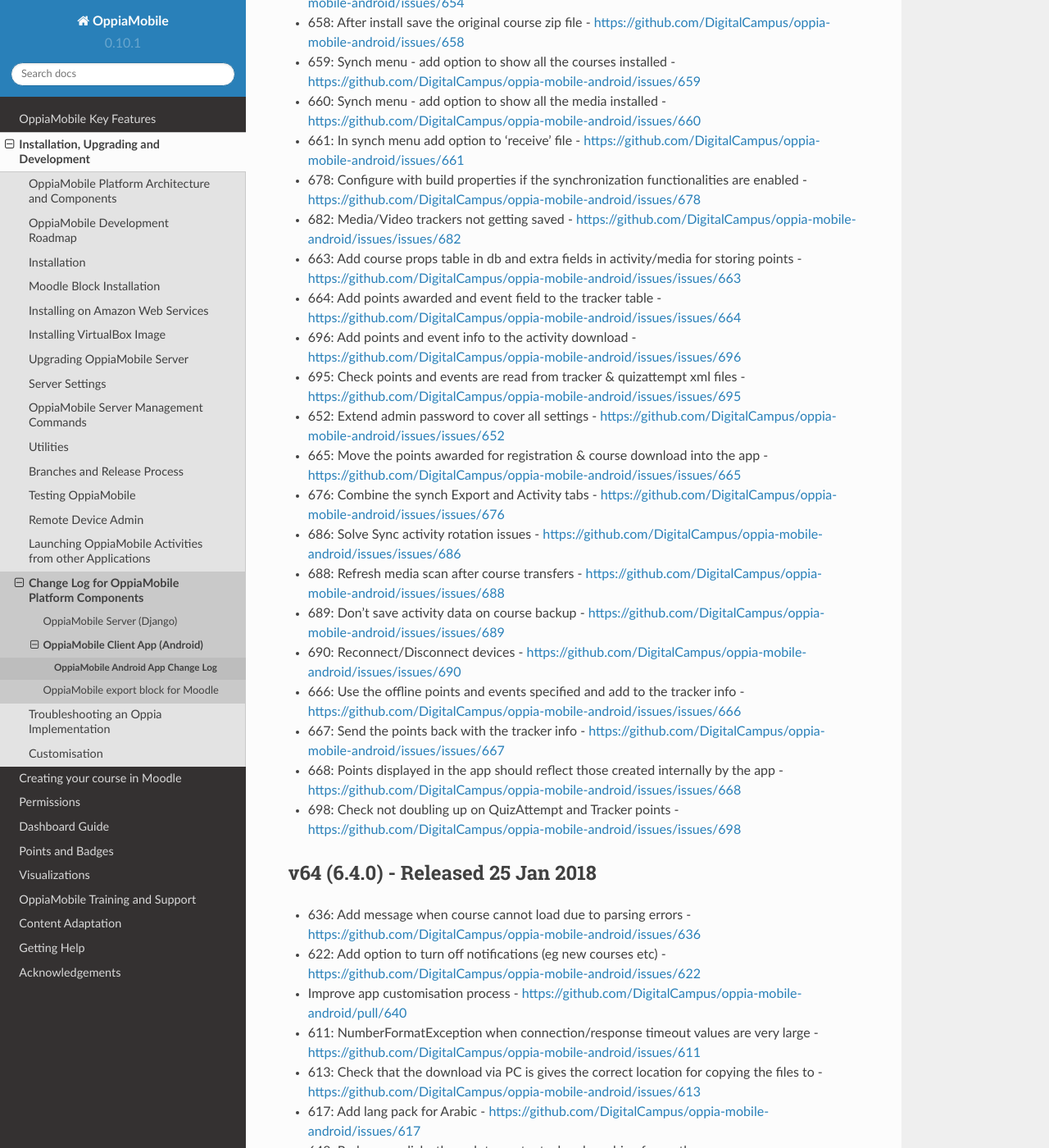
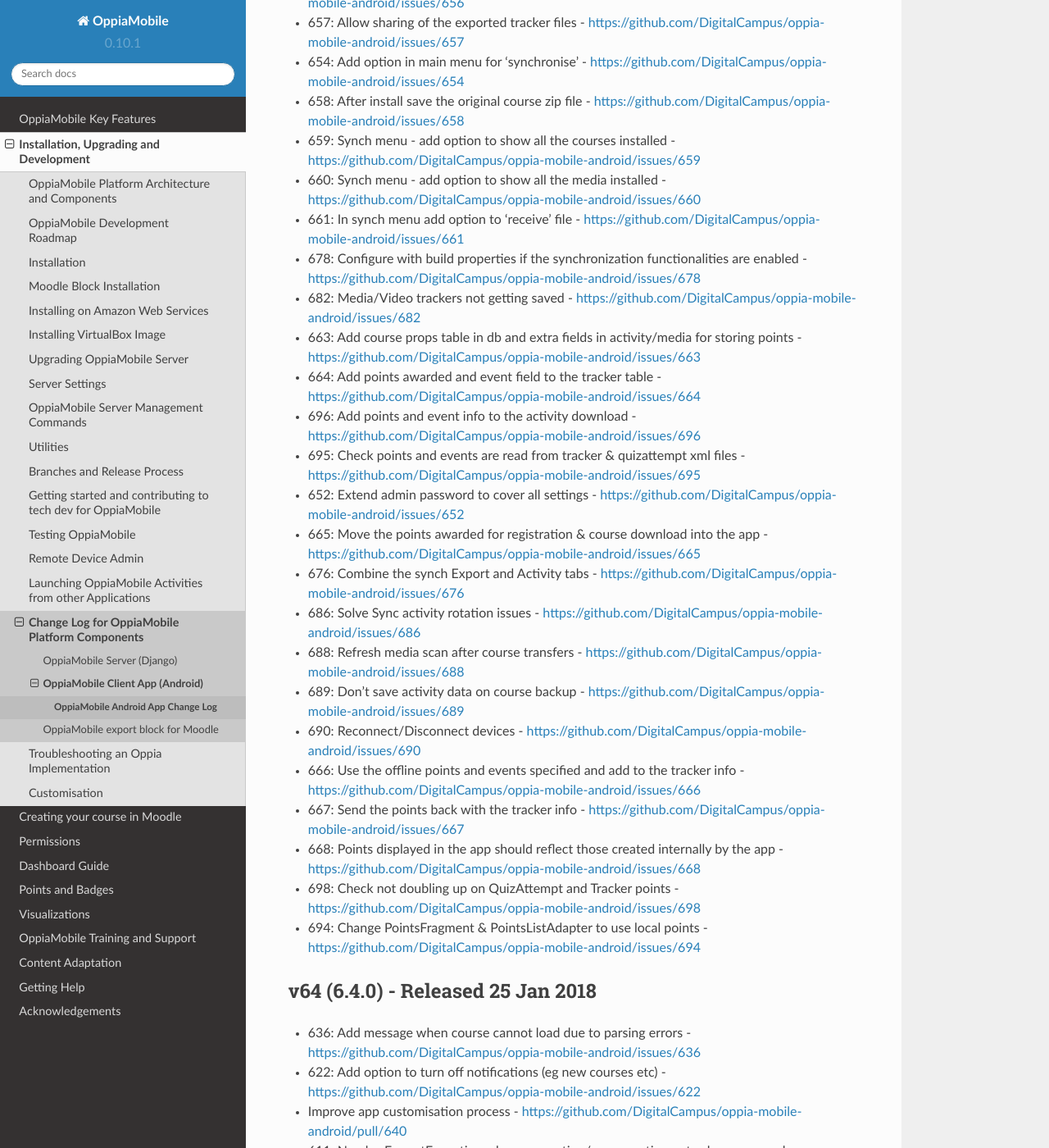
Before and after one commit to DigitalCampus/django-oppia, a Sphinx documentation site: the page built from docs/dev/changelog_android.rst, in a window 1280 px wide and 1400 px high, scrolled down 608 px. Shown: the whole window at 82% size. Built offline with Sphinx 7.4.7 and the Read the Docs theme 2.0.0, drawn with Linux system fonts in a browser that asks for light colours; the version number is read from the project's files by our own code; some of the changed text lies outside the part shown.

Commit message:
update docs

```diff
--- a/docs/dev/changelog_android.rst
+++ b/docs/dev/changelog_android.rst
@@ -20,22 +25,23 @@
 * 660: Synch menu - add option to show all the media installed - https://github.com/DigitalCampus/oppia-mobile-android/issues/660
 * 661: In synch menu add option to 'receive' file - https://github.com/DigitalCampus/oppia-mobile-android/issues/661
 * 678: Configure with build properties if the synchronization functionalities are enabled - https://github.com/DigitalCampus/oppia-mobile-android/issues/678
-* 682: Media/Video trackers not getting saved - https://github.com/DigitalCampus/oppia-mobile-android/issues/issues/682
-* 663: Add course props table in db and extra fields in activity/media for storing points - https://github.com/DigitalCampus/oppia-mobile-android/issues/issues/663
-* 664: Add points awarded and event field to the tracker table - https://github.com/DigitalCampus/oppia-mobile-android/issues/issues/664
-* 696: Add points and event info to the activity download - https://github.com/DigitalCampus/oppia-mobile-android/issues/issues/696
-* 695: Check points and events are read from tracker & quizattempt xml files - https://github.com/DigitalCampus/oppia-mobile-android/issues/issues/695
-* 652: Extend admin password to cover all settings - https://github.com/DigitalCampus/oppia-mobile-android/issues/issues/652
-* 665: Move the points awarded for registration & course download into the app - https://github.com/DigitalCampus/oppia-mobile-android/issues/issues/665
-* 676: Combine the synch Export and Activity tabs - https://github.com/DigitalCampus/oppia-mobile-android/issues/issues/676
-* 686: Solve Sync activity rotation issues - https://github.com/DigitalCampus/oppia-mobile-android/issues/issues/686
-* 688: Refresh media scan after course transfers - https://github.com/DigitalCampus/oppia-mobile-android/issues/issues/688
-* 689: Don't save activity data on course backup - https://github.com/DigitalCampus/oppia-mobile-android/issues/issues/689
-* 690: Reconnect/Disconnect devices - https://github.com/DigitalCampus/oppia-mobile-android/issues/issues/690
-* 666: Use the offline points and events specified and add to the tracker info - https://github.com/DigitalCampus/oppia-mobile-android/issues/issues/666
-* 667: Send the points back with the tracker info - https://github.com/DigitalCampus/oppia-mobile-android/issues/issues/667
-* 668: Points displayed in the app should reflect those created internally by the app - https://github.com/DigitalCampus/oppia-mobile-android/issues/issues/668
-* 698: Check not doubling up on QuizAttempt and Tracker points - https://github.com/DigitalCampus/oppia-mobile-android/issues/issues/698
+* 682: Media/Video trackers not getting saved - https://github.com/DigitalCampus/oppia-mobile-android/issues/682
+* 663: Add course props table in db and extra fields in activity/media for storing points - https://github.com/DigitalCampus/oppia-mobile-android/issues/663
+* 664: Add points awarded and event field to the tracker table - https://github.com/DigitalCampus/oppia-mobile-android/issues/664
+* 696: Add points and event info to the activity download - https://github.com/DigitalCampus/oppia-mobile-android/issues/696
+* 695: Check points and events are read from tracker & quizattempt xml files - https://github.com/DigitalCampus/oppia-mobile-android/issues/695
+* 652: Extend admin password to cover all settings - https://github.com/DigitalCampus/oppia-mobile-android/issues/652
+* 665: Move the points awarded for registration & course download into the app - https://github.com/DigitalCampus/oppia-mobile-android/issues/665
+* 676: Combine the synch Export and Activity tabs - https://github.com/DigitalCampus/oppia-mobile-android/issues/676
+* 686: Solve Sync activity rotation issues - https://github.com/DigitalCampus/oppia-mobile-android/issues/686
+* 688: Refresh media scan after course transfers - https://github.com/DigitalCampus/oppia-mobile-android/issues/688
+* 689: Don't save activity data on course backup - https://github.com/DigitalCampus/oppia-mobile-android/issues/689
+* 690: Reconnect/Disconnect devices - https://github.com/DigitalCampus/oppia-mobile-android/issues/690
+* 666: Use the offline points and events specified and add to the tracker info - https://github.com/DigitalCampus/oppia-mobile-android/issues/666
+* 667: Send the points back with the tracker info - https://github.com/DigitalCampus/oppia-mobile-android/issues/667
+* 668: Points displayed in the app should reflect those created internally by the app - https://github.com/DigitalCampus/oppia-mobile-android/issues/668
+* 698: Check not doubling up on QuizAttempt and Tracker points - https://github.com/DigitalCampus/oppia-mobile-android/issues/698
+* 694: Change PointsFragment & PointsListAdapter to use local points - https://github.com/DigitalCampus/oppia-mobile-android/issues/694
 
 .. _appv64:
 
--- a/docs/dev/index.rst
+++ b/docs/dev/index.rst
@@ -17,6 +17,7 @@
    server/management-commands
    utilities
    code_process
+   getting-started
    testing/index
    remote_device_admin
    integration/launch_from_other_app
```
Also changed, not shown: other parts of docs/dev/changelog_android.rst (+7 -2 lines), docs/dev/getting-started.rst (added, +44 -0 lines).
